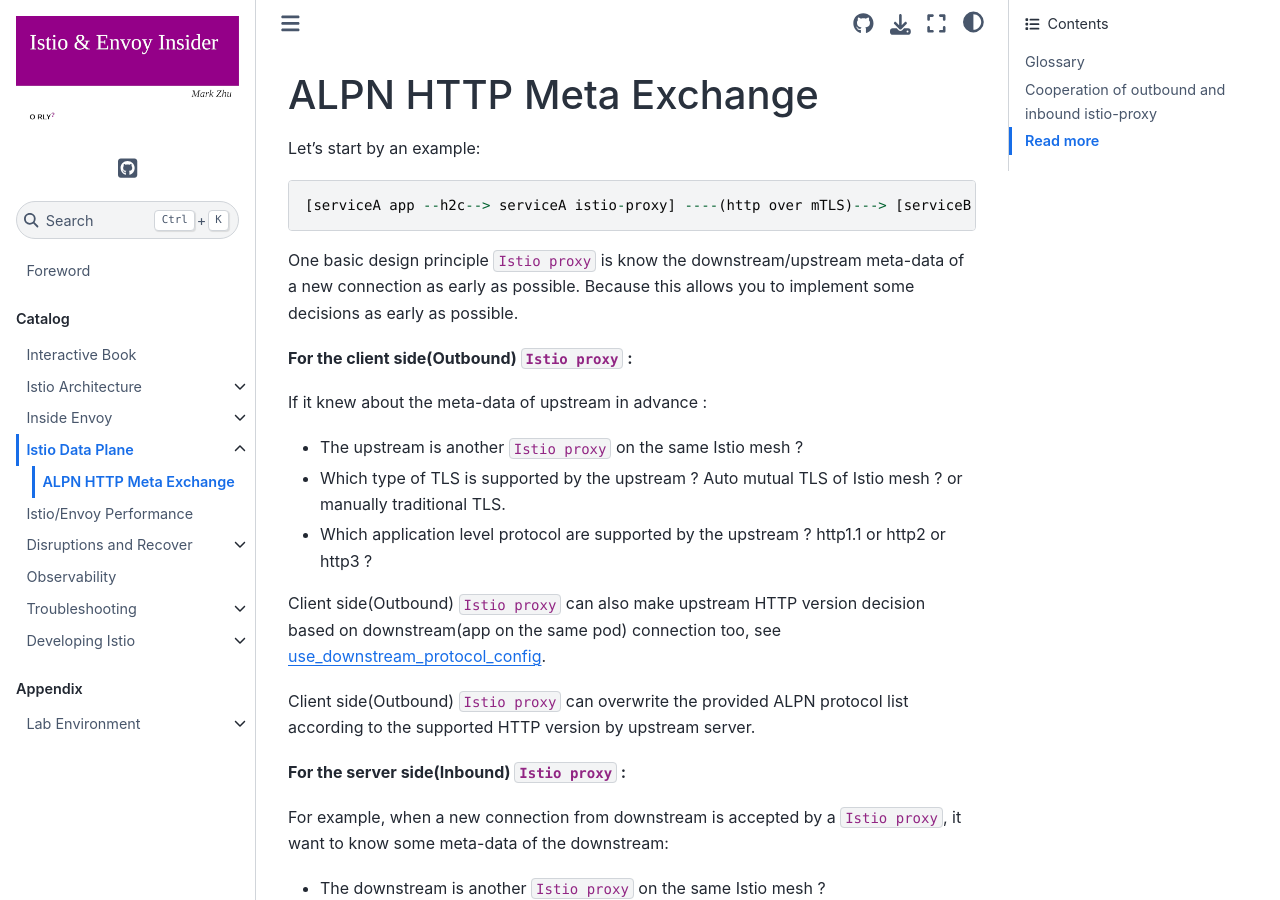
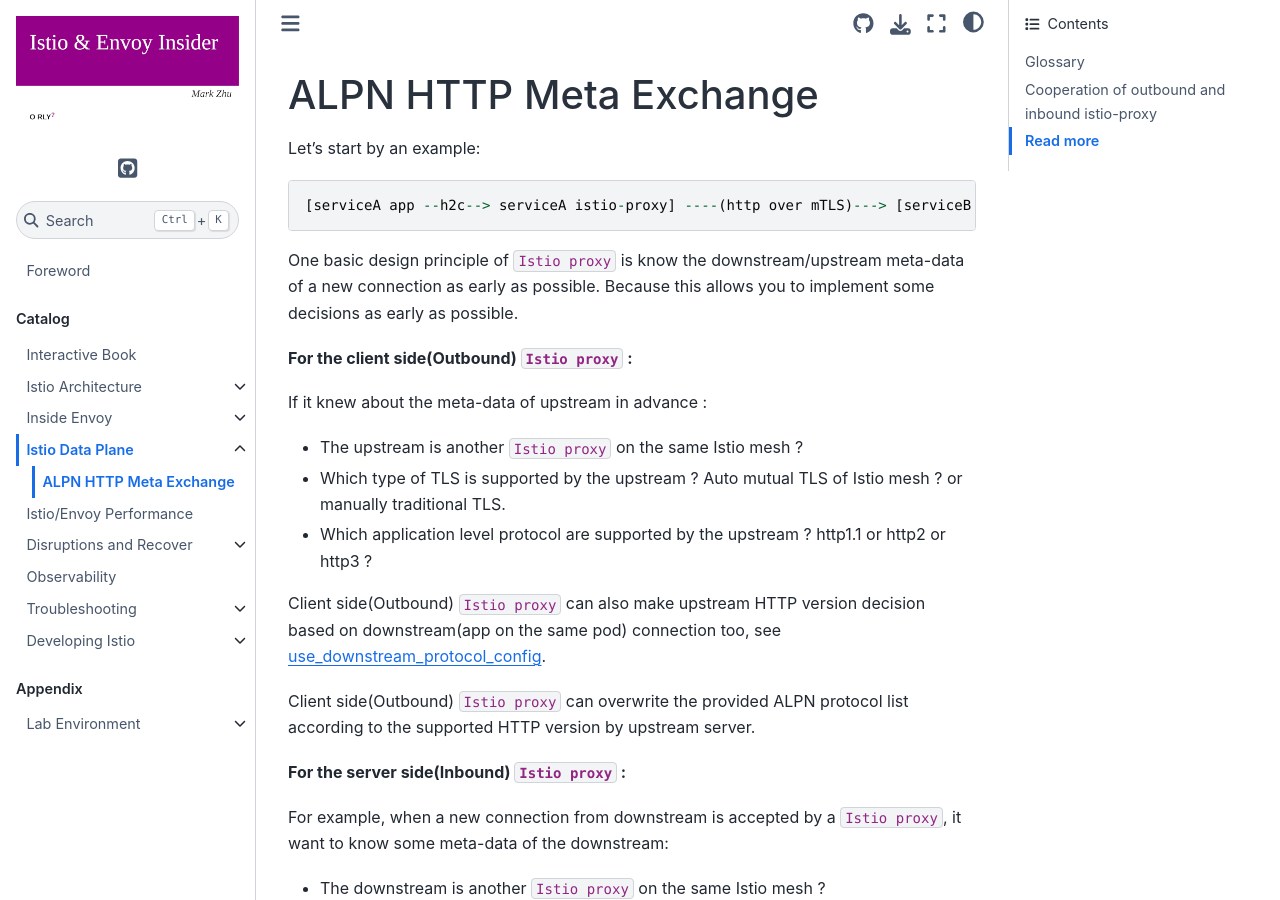
Before and after one commit to labilezhu/istio-insider-en, a Sphinx documentation site: the page built from docs/source/ch4-istio-data-plane/data-plane-tunnel/alpn-http-meta-exchange/alpn-http-meta-exchange.md, in a window 1280 px wide and 900 px high. Built offline with Sphinx 7.4.7 and the Sphinx Book theme 1.1.4, drawn with Linux system fonts in a browser that asks for light colours.

````diff
--- a/docs/source/ch4-istio-data-plane/data-plane-tunnel/alpn-http-meta-exchange/alpn-http-meta-exchange.md
+++ b/docs/source/ch4-istio-data-plane/data-plane-tunnel/alpn-http-meta-exchange/alpn-http-meta-exchange.md
@@ -14,7 +14,7 @@
 [serviceA app --h2c--> serviceA istio-proxy] ----(http over mTLS)---> [serviceB istio-proxy --h2c--> serviceB app]
 ```
 
-One basic design principle `Istio proxy` is know the downstream/upstream meta-data of a new connection as early as possible. Because this allows you to implement some decisions as early as possible.
+One basic design principle of `Istio proxy` is know the downstream/upstream meta-data of a new connection as early as possible. Because this allows you to implement some decisions as early as possible.
 
 
 
@@ -67,7 +67,7 @@
 
 :::{figure-md} Figure: HTTP meta-data exchange at high level
 
-<img src="ch4-istio-data-plane/data-plane-tunnel/alpn-http-meta-exchange/alpn-http-meta-exchange-high-level.drawio.svg" alt="Figure - HTTP meta-data exchange at high level">
+<img src="/ch4-istio-data-plane/data-plane-tunnel/alpn-http-meta-exchange/alpn-http-meta-exchange-high-level.drawio.svg" alt="Figure - HTTP meta-data exchange at high level">
 
 *Figure: HTTP meta-data exchange at high level*
 :::
````
